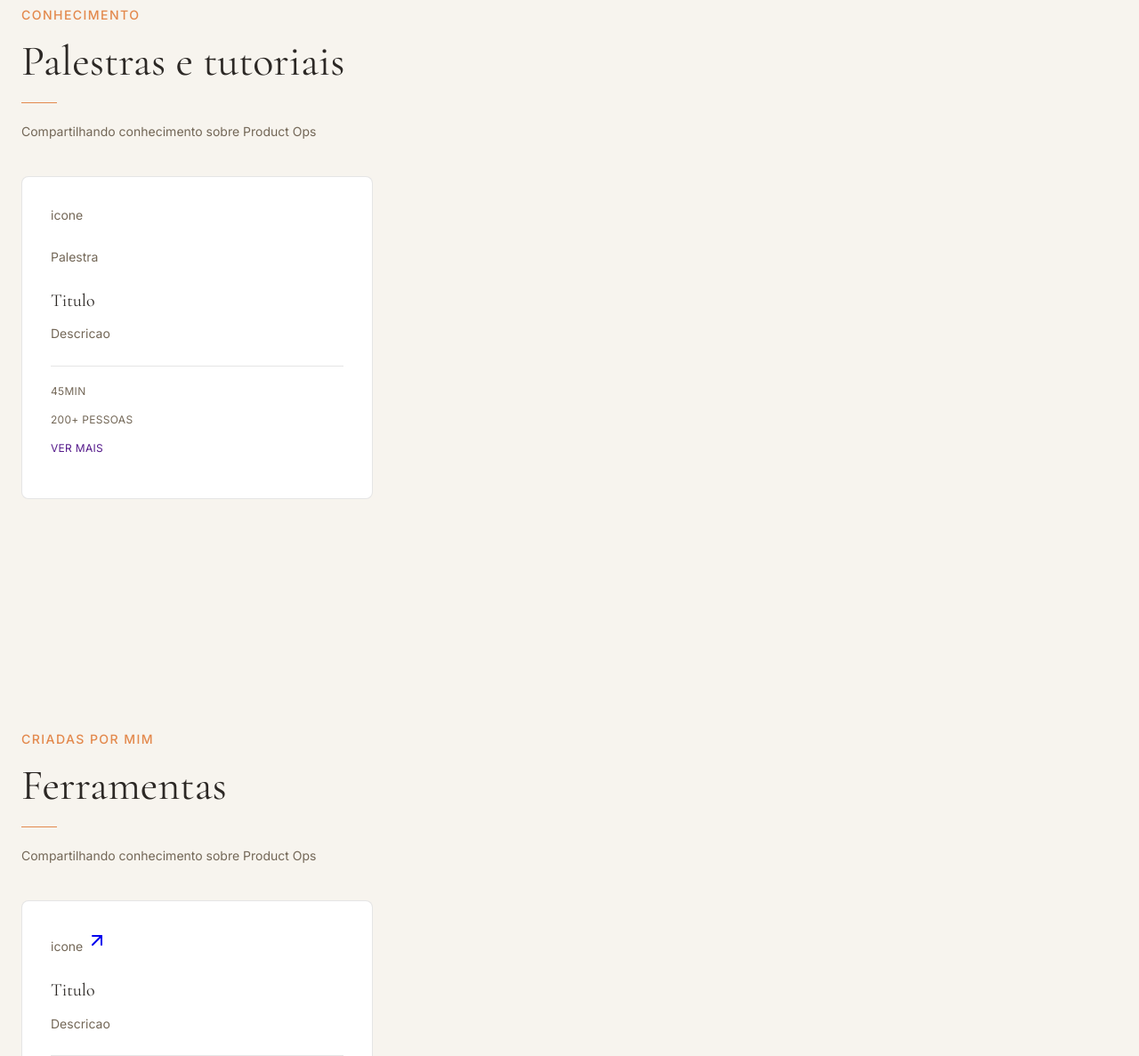
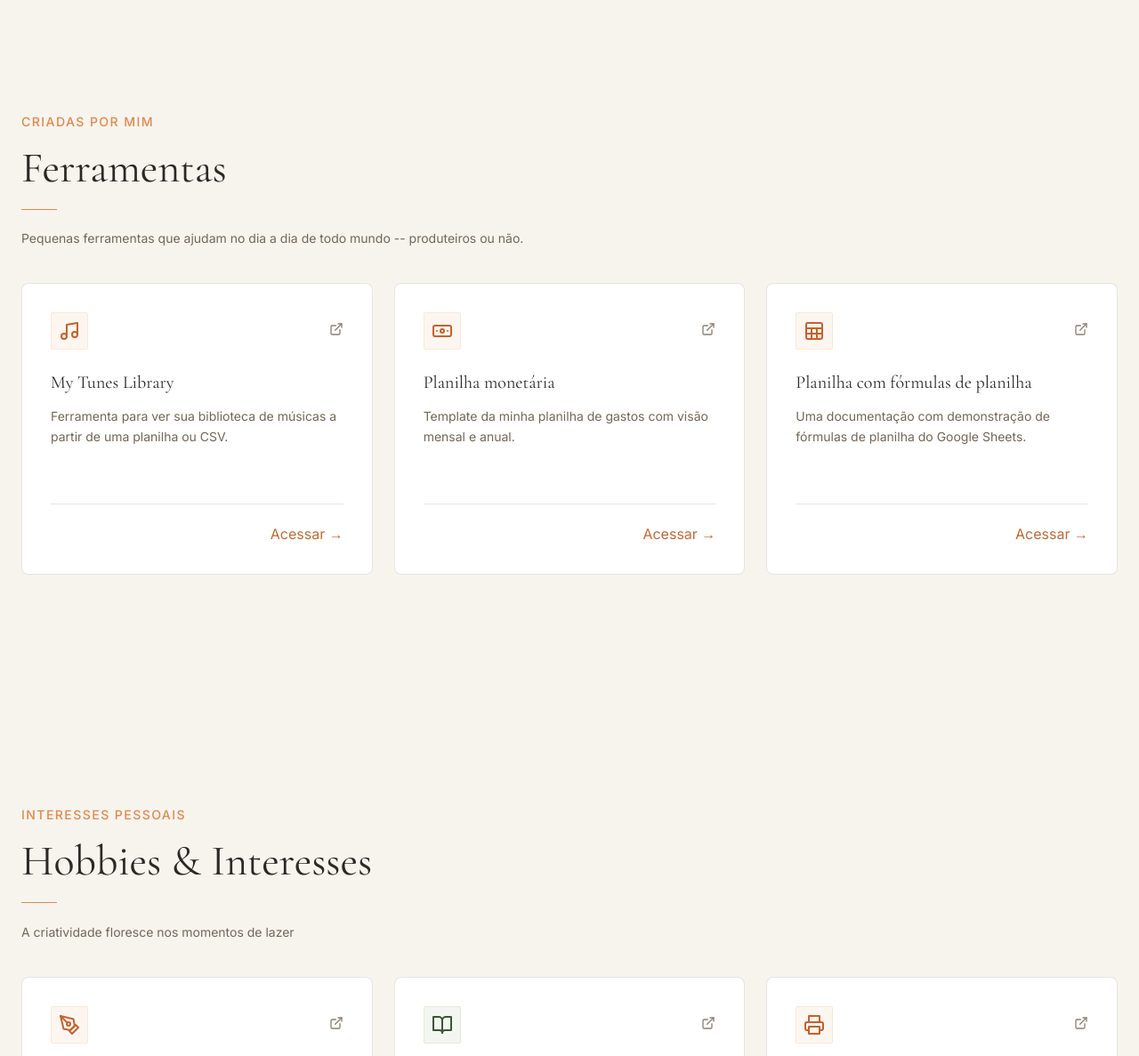
Before and after one commit to mapreuss/Site2026, an Eleventy site: page src/index.html in a window 1280 px wide. Shown: the part 3379-4566 px from the top of the page at 89% size. Built offline with nearby package versions, Linux system fonts and the light colour scheme; Eleventy itself is replaced by a stand-in of ours; files that its build step writes are made by us from their sources.

Commit message:
adicionei as ferramentas

```diff
--- a/src/_includes/partials/ferramentas.njk
+++ b/src/_includes/partials/ferramentas.njk
@@ -2,24 +2,47 @@
 <article>
   <p class="chapeu"><small>Criadas por mim</small></p>
   <h2>Ferramentas</h2>
-          <p>Compartilhando conhecimento sobre Product Ops</p>
+  <p>Pequenas ferramentas que ajudam no dia a dia de todo mundo -- produteiros ou não.</p>
 </article>
 
 <ul class="cards">
     <li>
       <article>
-              <p>
-                <span>icone</span>
-                <a href="#"><svg xmlns="http://www.w3.org/2000/svg" width="24" height="24" viewBox="0 0 24 24" fill="none" stroke="currentColor" stroke-width="2" stroke-linecap="round" stroke-linejoin="round" class="lucide lucide-arrow-up-right-icon lucide-arrow-up-right"><path d="M7 7h10v10"/><path d="M7 17 17 7"/></svg></a>
-              </p>
-              <h3>Titulo</h3>
-              <p>Descricao</p>
+        <div class="cabecalho">
+          <span><svg xmlns="http://www.w3.org/2000/svg" width="24" height="24" viewBox="0 0 24 24" fill="none" stroke="currentColor" stroke-width="2" stroke-linecap="round" stroke-linejoin="round" class="lucide lucide-music-icon lucide-music"><path d="M9 18V5l12-2v13"/><circle cx="6" cy="18" r="3"/><circle cx="18" cy="16" r="3"/></svg></span>
+          <a href="https://my-tune-library.lovable.app/" target="_blank"><svg xmlns="http://www.w3.org/2000/svg" width="24" height="24" viewBox="0 0 24 24" fill="none" stroke="currentColor" stroke-width="2" stroke-linecap="round" stroke-linejoin="round" class="lucide lucide-external-link w-4 h-4"><path d="M15 3h6v6"></path><path d="M10 14 21 3"></path><path d="M18 13v6a2 2 0 0 1-2 2H5a2 2 0 0 1-2-2V8a2 2 0 0 1 2-2h6"></path></svg></a>
+        </div>
+        <h3>My Tunes Library</h3>
+        <p>Ferramenta para ver sua biblioteca de músicas a partir de uma planilha ou CSV.</p>
       </article>
       <aside>
-              <p><small>Usuários</small></p>
-              <p>300</p>
-
-              <a href="">Acessar</a>
+        <a href="https://my-tune-library.lovable.app/" target="_blank">Acessar →</a>
+      </aside>
+    </li>
+    <li>
+      <article>
+        <div class="cabecalho" target="_blank">
+          <span><svg xmlns="http://www.w3.org/2000/svg" width="24" height="24" viewBox="0 0 24 24" fill="none" stroke="currentColor" stroke-width="2" stroke-linecap="round" stroke-linejoin="round" class="lucide lucide-banknote-icon lucide-banknote"><rect width="20" height="12" x="2" y="6" rx="2"/><circle cx="12" cy="12" r="2"/><path d="M6 12h.01M18 12h.01"/></svg></span>
+          <a href="https://docs.google.com/spreadsheets/d/1m6XR9GbUEEVZIybwZ5-aBgPU3KttrgrAEm4w79SmFt0/edit?usp=sharing"><svg xmlns="http://www.w3.org/2000/svg" width="24" height="24" viewBox="0 0 24 24" fill="none" stroke="currentColor" stroke-width="2" stroke-linecap="round" stroke-linejoin="round" class="lucide lucide-external-link w-4 h-4"><path d="M15 3h6v6"></path><path d="M10 14 21 3"></path><path d="M18 13v6a2 2 0 0 1-2 2H5a2 2 0 0 1-2-2V8a2 2 0 0 1 2-2h6"></path></svg></a>
+        </div>
+        <h3>Planilha monetária</h3>
+        <p>Template da minha planilha de gastos com visão mensal e anual.</p>
+      </article>
+      <aside>
+        <a href="https://docs.google.com/spreadsheets/d/1m6XR9GbUEEVZIybwZ5-aBgPU3KttrgrAEm4w79SmFt0/edit?usp=sharing">Acessar →</a>
+      </aside>
+    </li>
+    <li>
+      <article>
+        <div class="cabecalho" target="_blank">
+          <span><svg xmlns="http://www.w3.org/2000/svg" width="24" height="24" viewBox="0 0 24 24" fill="none" stroke="currentColor" stroke-width="2" stroke-linecap="round" stroke-linejoin="round" class="lucide lucide-sheet-icon lucide-sheet"><rect width="18" height="18" x="3" y="3" rx="2" ry="2"/><line x1="3" x2="21" y1="9" y2="9"/><line x1="3" x2="21" y1="15" y2="15"/><line x1="9" x2="9" y1="9" y2="21"/><line x1="15" x2="15" y1="9" y2="21"/></svg></span>
+          <a href="https://docs.google.com/spreadsheets/d/1qGfLpsduQT0nCFHYiu_7AKXFjRaRA9DGFYtfgQhnPNg/edit?usp=sharing"><svg xmlns="http://www.w3.org/2000/svg" width="24" height="24" viewBox="0 0 24 24" fill="none" stroke="currentColor" stroke-width="2" stroke-linecap="round" stroke-linejoin="round" class="lucide lucide-external-link w-4 h-4"><path d="M15 3h6v6"></path><path d="M10 14 21 3"></path><path d="M18 13v6a2 2 0 0 1-2 2H5a2 2 0 0 1-2-2V8a2 2 0 0 1 2-2h6"></path></svg></a>
+        </div>
+        <h3>Planilha com fórmulas de planilha</h3>
+        <p>Uma documentação com demonstração de fórmulas de planilha do Google Sheets.</p>
+      </article>
+      <aside>
+        <a href="https://docs.google.com/spreadsheets/d/1qGfLpsduQT0nCFHYiu_7AKXFjRaRA9DGFYtfgQhnPNg/edit?usp=sharing" target="_blank">Acessar →</a>
       </aside>
     </li>
   </ul>
--- a/src/css/styles.css
+++ b/src/css/styles.css
@@ -212,7 +212,40 @@ h3 {
   line-height: 1.5rem;
   font-family: var(--fonte-titulo);
 }
-
+.cards .cabecalho{
+    display: flex;
+    justify-content: space-between;
+    align-items: center;
+    margin-bottom: 1.5rem;
+}
+.cards .cabecalho span{
+  width: 2.5rem;
+  height: 2.5rem;
+  border: 1px solid var(--cor-texto-secundario);
+  border-radius: 0.125rem;
+  justify-content: center;
+  display: flex;
+  align-items: center;
+  background-color: var(--cor-fundo-icone-email);
+  border-color: var(--cor-borda-icone-email);
+}
+.cards .cabecalho span svg{
+  color: var(--cor-texto-primario);
+}
+.cards .cabecalho a{
+    color: var(--cor-texto-rodape-secundario);
+}
+.cards .cabecalho a svg{
+    width: 1rem;
+    height: 1rem;
+}
+.cards aside{
+    text-align: right;
+    margin-top: 4rem;
+}
+.cards aside a{
+    color: var(--cor-destaque-principal);
+}
 .tags {
   list-style: none;
   padding: 0;
@@ -673,41 +706,11 @@ footer p {
   margin-bottom: 1rem;
 }
 
+/* ---- FERRAMENTAS ---- */
+
+
 /* ---- HOBBIES ---- */
-#hobbies .cabecalho{
-    display: flex;
-    justify-content: space-between;
-    align-items: center;
-    margin-bottom: 1.5rem;
-}
-#hobbies .cabecalho span{
-  width: 2.5rem;
-  height: 2.5rem;
-  border: 1px solid var(--cor-texto-secundario);
-  border-radius: 0.125rem;
-  justify-content: center;
-  display: flex;
-  align-items: center;
-  background-color: var(--cor-fundo-icone-email);
-  border-color: var(--cor-borda-icone-email);
-}
-#hobbies .cabecalho span svg{
-  color: var(--cor-texto-primario);
-}
-#hobbies .cabecalho a{
-    color: var(--cor-texto-rodape-secundario);
-}
-#hobbies .cabecalho a svg{
-    width: 1rem;
-    height: 1rem;
-}
-#hobbies aside{
-    text-align: right;
-    margin-top: 4rem;
-}
-#hobbies aside a{
-    color: var(--cor-destaque-principal);
-}
+
 #hobbies .cards li:nth-child(2) span{
     background-color: var(--cor-fundo-icone-agenda);
     border-color: var(--cor-borda-icone-agenda);
--- a/src/index.html
+++ b/src/index.html
@@ -9,8 +9,6 @@ layout: base.njk
 
 {% include 'partials/portfolio-list.njk' %}
 
-{% include 'partials/palestras.njk' %}
-
 {% include 'partials/ferramentas.njk' %}
 
 {% include 'partials/hobbies.njk' %}
```
Also changed, not shown: 1 other file. Lines whose indentation alone changed are shown as unchanged.
